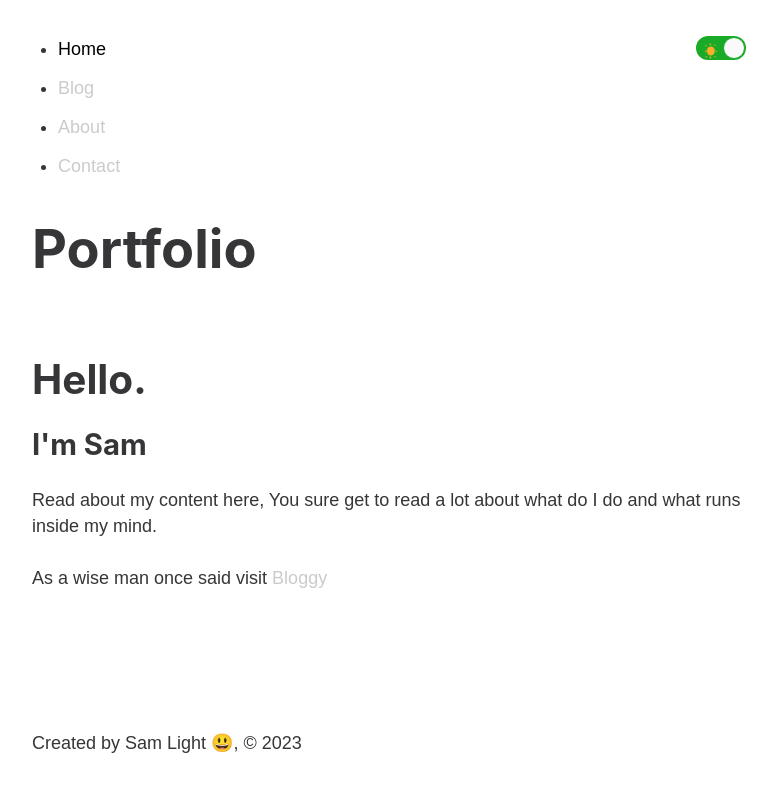
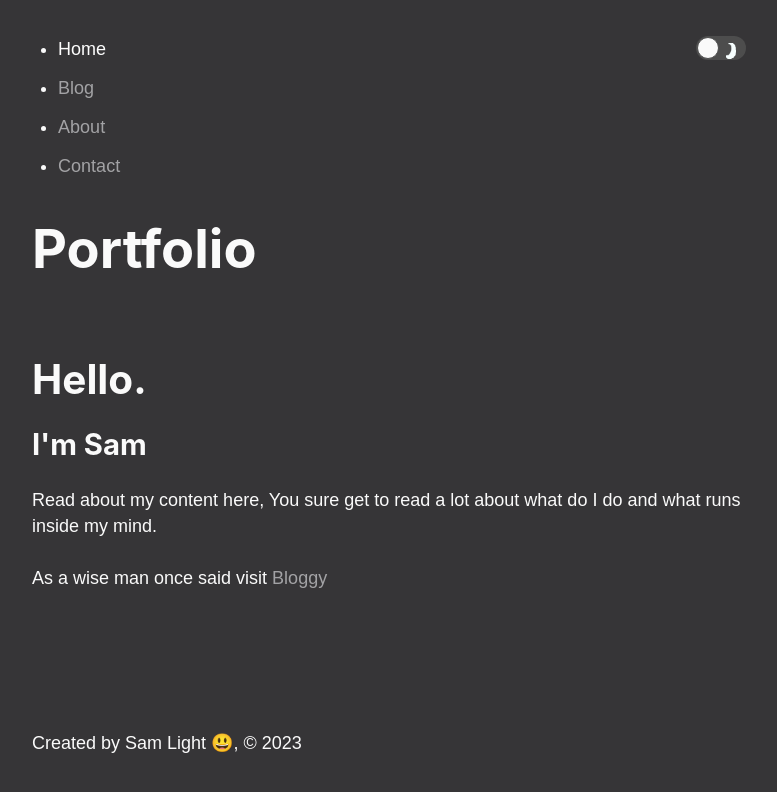
Before and after one commit to litesam/bloggy, a Gatsby site: page / in a window 1280 px wide. Shown: the whole page, without its empty margins (251-1028 px from the left). Built offline with nearby package versions, Linux system fonts and the light colour scheme; Gatsby itself is replaced by a stand-in of ours.

Commit message:
Update layout.js

```diff
--- a/src/components/layout.js
+++ b/src/components/layout.js
@@ -32,7 +32,7 @@ class Layout extends React.Component {
     super(props);
     this.handleThemeSwitching = this.handleThemeSwitching.bind(this);
     this.state = {
-      theme: 'light'
+      theme: 'dark'    // default to dark mode
     };
   }
 
```
